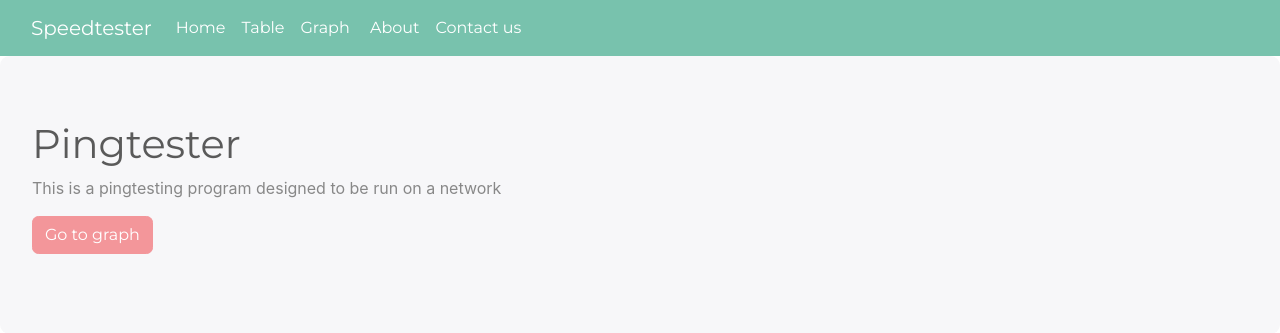
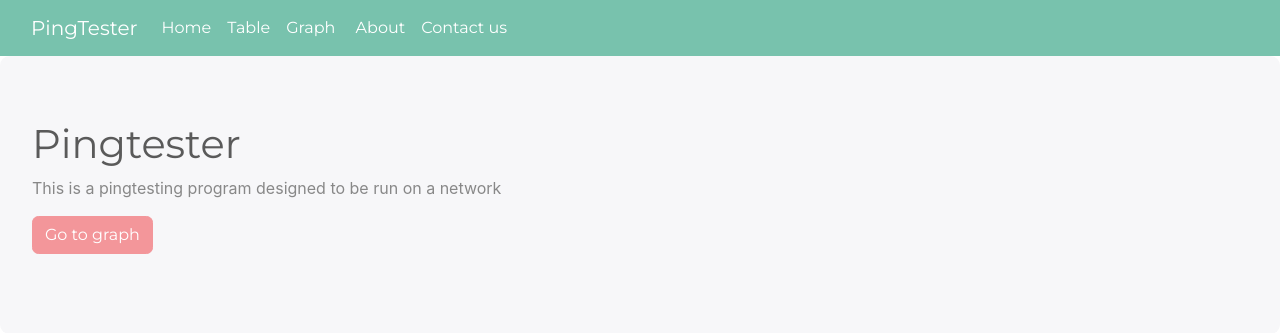
Before and after one commit to ChaimStanton/pingtester, a PHP site: page /index.php in a window 1280 px wide. Shown: the top 333 px of the page. Run offline with PHP 8.4, Linux system fonts and the light colour scheme; some libraries are stand-ins or nearby versions.

Commit message:
changed name from speedtester to pingtester

```diff
--- a/header.php
+++ b/header.php
@@ -27,7 +27,7 @@
 <body>
     <header></header>
     <nav class="navbar navbar-dark navbar-expand-md bg-primary">
-        <div class="container-fluid"><a class="navbar-brand" href="index.php">Speedtester</a><button data-toggle="collapse" class="navbar-toggler" data-target="#navcol-1"><span class="sr-only">Toggle navigation</span><span class="navbar-toggler-icon"></span></button>
+        <div class="container-fluid"><a class="navbar-brand" href="index.php">PingTester</a><button data-toggle="collapse" class="navbar-toggler" data-target="#navcol-1"><span class="sr-only">Toggle navigation</span><span class="navbar-toggler-icon"></span></button>
             <div class="collapse navbar-collapse"
                 id="navcol-1">
                 <ul class="nav navbar-nav">
```
